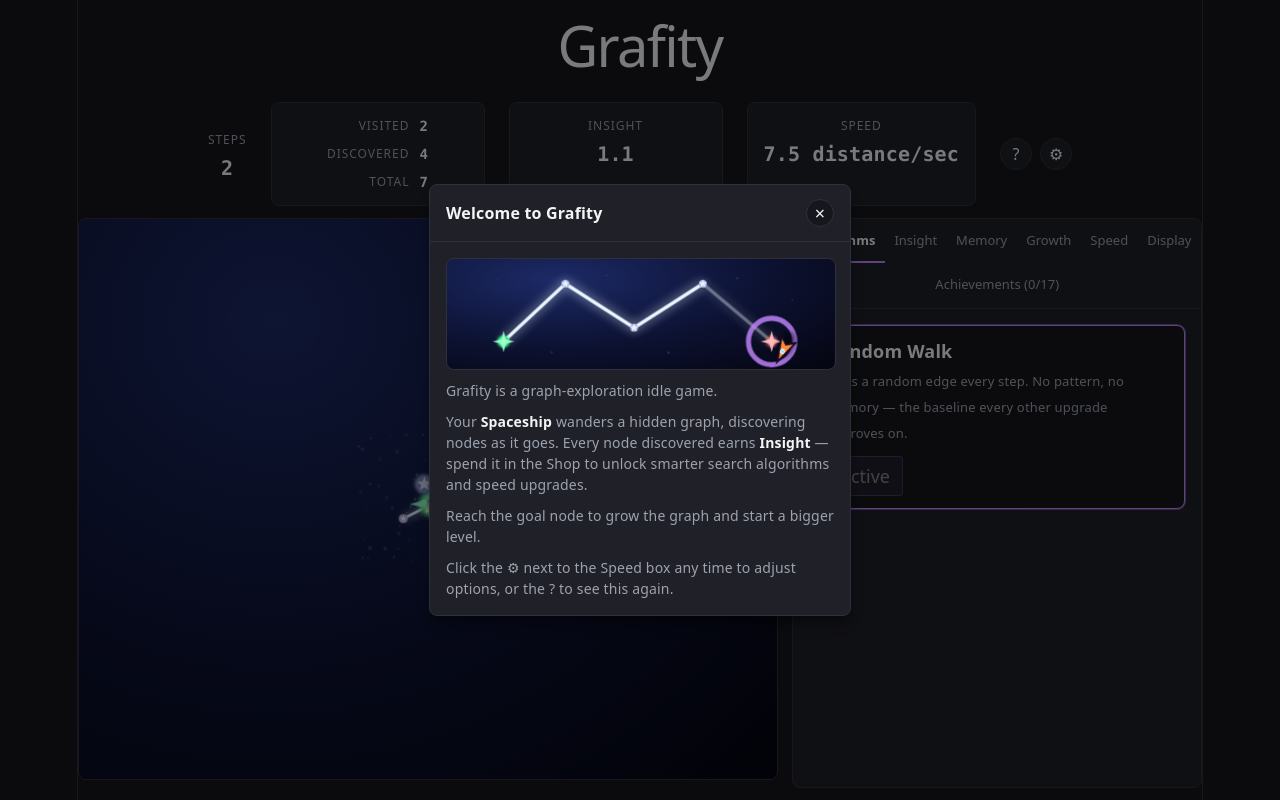
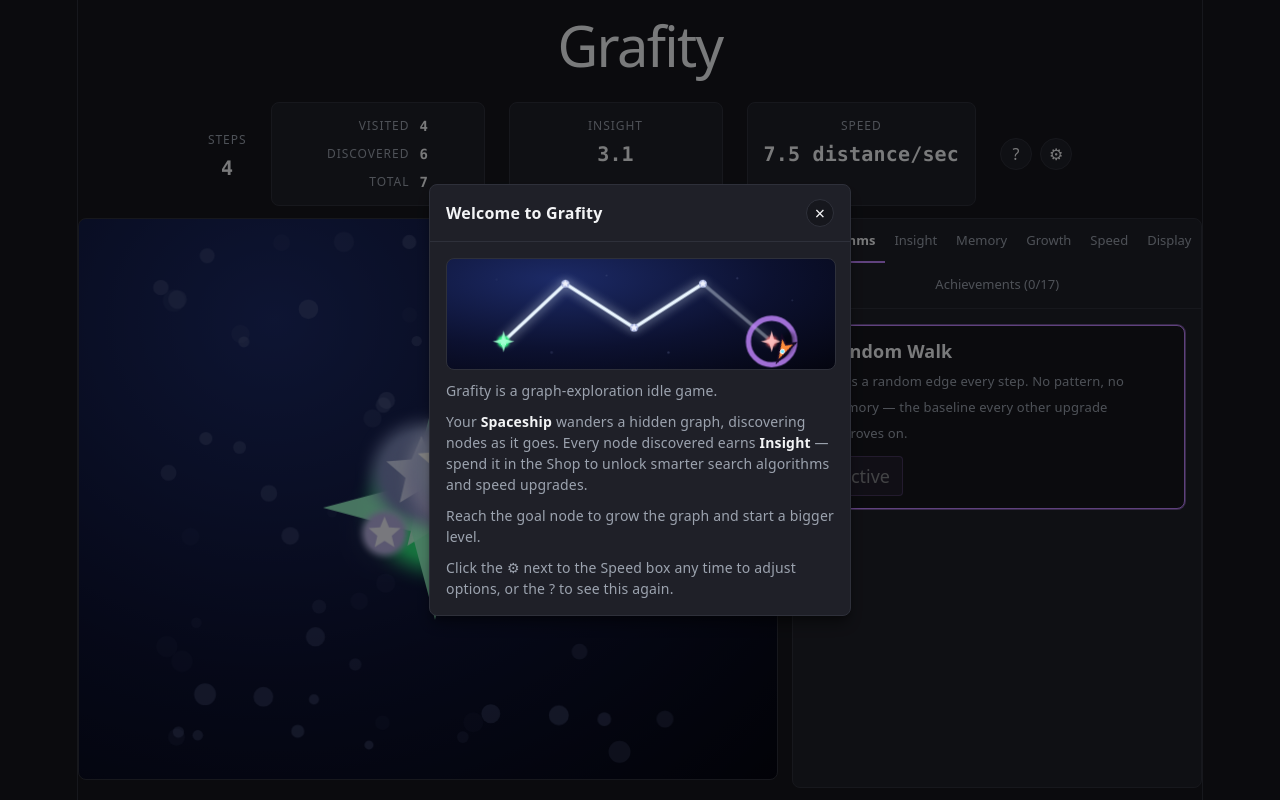
Before and after one commit to felix-hedenstrom/grafity, a React (Vite) app: page / in a window 1280 px wide. Built offline with nearby package versions, Linux system fonts and the light colour scheme.

Commit message:
Fix early game scaling

```diff
--- a/src/game/graph/generatePlanar.ts
+++ b/src/game/graph/generatePlanar.ts
@@ -21,11 +21,27 @@ export const CLARITY_SPACING_MULTIPLIER = 1.6
 export const CLARITY_COST = 1500
 export const CLARITY_MAX_LEVEL = 20
 
-const BASE_POINT_SPACING = 60
+/** Point spacing at the lowest possible graph size (SPACING_SCALE_REFERENCE_NODE_COUNT) — the
+ * anchor every other level's spacing scales up from. */
+const SPACING_AT_LEVEL_7 = 21
+/** The nodeCount spacingScaleForNodeCount is anchored to 1x at — matches useProgressionStore's
+ * STARTING_GRAPH_NODE_COUNT, the smallest graph that's ever generated. Written as a literal
+ * rather than imported, to avoid a store → game-logic import direction reversal; keep this in
+ * sync if STARTING_GRAPH_NODE_COUNT ever changes. */
+const SPACING_SCALE_REFERENCE_NODE_COUNT = 7
 /** Poisson-disk sampling undershoots perfect hex-packing density; this is an empirical fudge factor so the generated canvas actually fits close to nodeCount points without excessive retries. */
 const PACKING_DENSITY = 0.75
 const ASPECT_RATIO = 4 / 3
 const MAX_SAMPLE_ATTEMPTS = 6
+
+/** How many multiples of the level-7 spacing this graph's nodeCount gets — grows with the
+ * square root of nodeCount so area (which scales with spacing²) grows roughly linearly with
+ * node count, uncapped so distances keep scaling at every level, not just early ones. Since
+ * edge weight is real distance, this is what makes early (small) graphs faster to cross and
+ * later (big) graphs slower, proportional to level. */
+function spacingScaleForNodeCount(nodeCount: number): number {
+  return Math.sqrt(nodeCount / SPACING_SCALE_REFERENCE_NODE_COUNT)
+}
 
 interface PlanarEdgeCandidate {
   a: number
@@ -171,7 +187,7 @@ export function generatePlanarGraph(nodeCount: number, rng: Rng = Math.random, c
     throw new Error('generatePlanarGraph requires at least 2 nodes')
   }
 
-  const spacing = clarityEnabled ? BASE_POINT_SPACING * CLARITY_SPACING_MULTIPLIER : BASE_POINT_SPACING
+  const spacing = SPACING_AT_LEVEL_7 * spacingScaleForNodeCount(nodeCount) * (clarityEnabled ? CLARITY_SPACING_MULTIPLIER : 1)
   const points = samplePointsForCount(nodeCount, spacing, rng)
   const bounds = computeBounds(points)
   warpPoints(points, bounds.width, bounds.height, rng)
--- a/src/game/graph/layout.ts
+++ b/src/game/graph/layout.ts
@@ -27,8 +27,10 @@ export function computeGraphBounds(graph: Graph): GraphBounds {
 
 /** Past this size (in layout units, same scale as node spacing), fitting the whole graph in view shrinks node circles to near-invisible dots — better to show a fixed-size window instead. */
 export const MAX_VIEW_SIZE = 1600
-/** Smallest the camera window ever shrinks to, even with no other walkers to fit in frame — keeps nodes a comfortable, legible size. */
+/** Smallest the camera window ever shrinks to, even with no other walkers to fit in frame — keeps nodes a comfortable, legible size. Only used for the walker-proximity zoom (computeDynamicViewSize) and the walker scale it feeds into — NOT for padding a small whole-graph view, which uses MIN_GRAPH_VIEW_SIZE instead, since graph sizes now range far below this (level-7 graphs are far smaller than a few walkers' proximity window ever needs to be). */
 export const MIN_VIEW_SIZE = 500
+/** Smallest the whole-graph view ever pads out to when the graph itself is smaller than this — much lower than MIN_VIEW_SIZE so an early, naturally tiny graph isn't zoomed out several times past its real size. */
+export const MIN_GRAPH_VIEW_SIZE = 100
 /** How many of the main walker's nearest companions the camera tries to keep in frame alongside it. */
 const VISIBLE_OTHER_WALKERS = 2
 /** Multiplies the span needed to just barely fit the included walkers, so they land comfortably inside the window instead of right at its edge. */
@@ -62,12 +64,12 @@ export function computeDynamicViewSize(mainPos: { x: number; y: number }, otherP
 export function computeViewBounds(graph: Graph, focusX: number, focusY: number, maxSize = MAX_VIEW_SIZE): GraphBounds {
   const full = computeGraphBounds(graph)
 
-  const width = Math.min(Math.max(full.width, MIN_VIEW_SIZE), maxSize)
-  const height = Math.min(Math.max(full.height, MIN_VIEW_SIZE), maxSize)
+  const width = Math.min(Math.max(full.width, MIN_GRAPH_VIEW_SIZE), maxSize)
+  const height = Math.min(Math.max(full.height, MIN_GRAPH_VIEW_SIZE), maxSize)
 
-  // Three cases: the graph is small enough to pad out to MIN_VIEW_SIZE (center on the graph
-  // itself, so it gets even breathing room on all sides), it fits within maxSize as-is (use its
-  // own bounds directly), or it's bigger than maxSize (window centered on the focus/walker).
+  // Three cases: the graph is small enough to pad out to MIN_GRAPH_VIEW_SIZE (center on the
+  // graph itself, so it gets even breathing room on all sides), it fits within maxSize as-is
+  // (use its own bounds directly), or it's bigger than maxSize (window centered on the focus/walker).
   const rawMinX = width > full.width ? full.minX + full.width / 2 - width / 2 : full.width <= maxSize ? full.minX : focusX - width / 2
   const rawMinY = height > full.height ? full.minY + full.height / 2 - height / 2 : full.height <= maxSize ? full.minY : focusY - height / 2
 
```
Also changed, not shown: src/components/GraphView/useElementSize.ts (added, +33 -0 lines), 1 other file (tests, documents, lock files or other folders).
